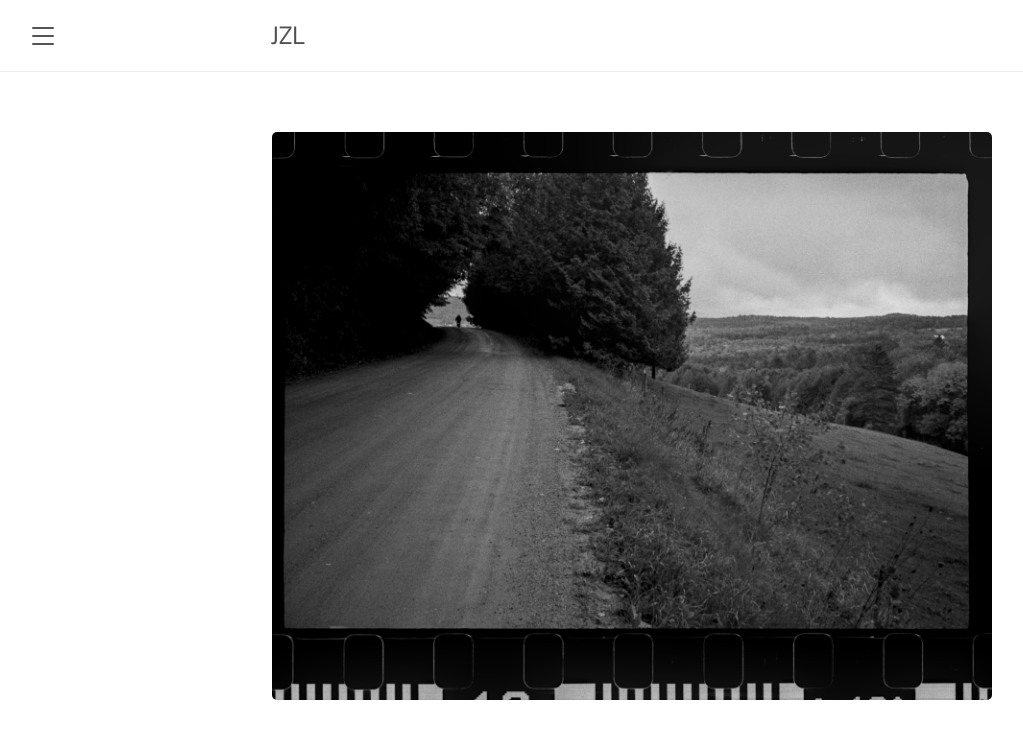
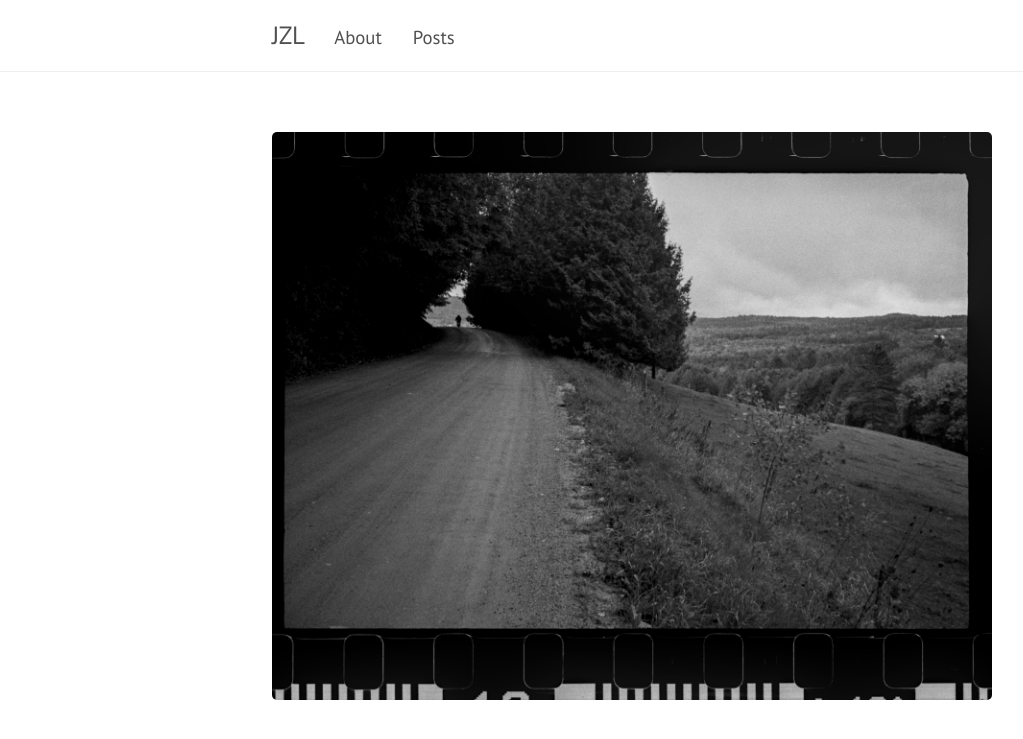
Before and after one commit to jzlou/www, a Jekyll site: the page built from index.md, in a window 1280 px wide. Shown: the top 739 px of the page, without its empty margins (8-1031 px from the left). Built offline with Jekyll 4.4.1, drawn with Linux system fonts in a browser that asks for light colours.

Commit message:
blech sidebar

```diff
--- a/_config.yml
+++ b/_config.yml
@@ -19,3 +19,7 @@ plugins:
 # Custom vars
 version:             1.0.0
 google_analytics_id: #UA-XXXX-Y
+
+page_list:
+  About:  '/about'
+  Posts: '/posts'
--- a/_includes/sidebar.html
+++ /dev/null
@@ -1,29 +0,0 @@
-<!-- Target for toggling the sidebar `.sidebar-checkbox` is for regular
-     styles, `#sidebar-checkbox` for behavior. -->
-<input type="checkbox" class="sidebar-checkbox" id="sidebar-checkbox">
-
-<!-- Toggleable sidebar -->
-<div class="sidebar" id="sidebar">
-  <div class="sidebar-item">
-    <p>{{ site.description }}</p>
-  </div>
-
-  <nav class="sidebar-nav">
-    <a class="sidebar-nav-item{% if page.title == 'Home' %} active{% endif %}" href="{{ '/' | absolute_url }}">Home</a>
-
-    {% comment %}
-      The code below dynamically generates a sidebar nav of pages with
-      `layout: page` in the front-matter. See readme for usage.
-    {% endcomment %}
-
-    {% assign pages_list = site.pages | sort:"url" %}
-    {% for node in pages_list %}
-      {% if node.title != null %}
-        {% if node.layout == "page" %}
-          <a class="sidebar-nav-item{% if page.url == node.url %} active{% endif %}" href="{{ node.url | absolute_url }}">{{ node.title }}</a>
-        {% endif %}
-      {% endif %}
-    {% endfor %}
-
-  </nav>
-</div>
--- a/_layouts/default.html
+++ b/_layouts/default.html
@@ -5,16 +5,15 @@
 
   <body>
 
-    {% include sidebar.html %}
-
-    <!-- Wrap is the content to shift when toggling the sidebar. We wrap the
-         content to avoid any CSS collisions with our real content. -->
     <div class="wrap">
       <div class="masthead">
         <div class="container">
           <h3 class="masthead-title">
             <a href="{{ site.baseurl }}/" title="Home">{{ site.title }}</a>
-            <small>{{ site.tagline }}</small>
+            {% for page in site.page_list %}
+              &nbsp;&nbsp;&nbsp;
+              <small><a href="{{ page[1]  }}">{{ page[0] }}</a></small>
+            {% endfor %}
           </h3>
         </div>
       </div>
@@ -24,8 +23,6 @@
       </div>
     </div>
 
-    <label for="sidebar-checkbox" class="sidebar-toggle"></label>
 
-    <script src='{{ site.baseurl }}/public/js/script.js'></script>
   </body>
 </html>
--- a/public/js/script.js
+++ /dev/null
@@ -1,15 +0,0 @@
-(function(document) {
-  var toggle = document.querySelector('.sidebar-toggle');
-  var sidebar = document.querySelector('#sidebar');
-  var checkbox = document.querySelector('#sidebar-checkbox');
-
-  document.addEventListener('click', function(e) {
-    var target = e.target;
-
-    if(!checkbox.checked ||
-       sidebar.contains(target) ||
-       (target === checkbox || target === toggle)) return;
-
-    checkbox.checked = false;
-  }, false);
-})(document);
```
